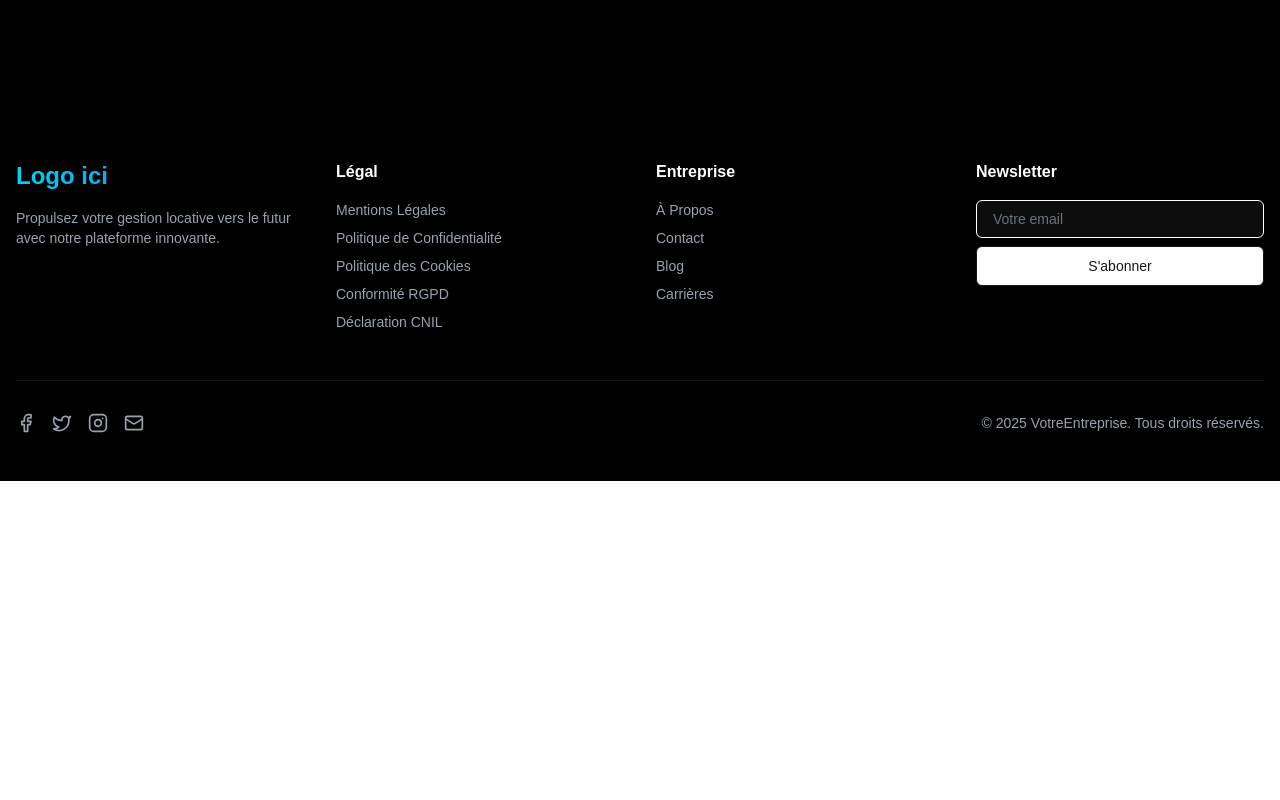
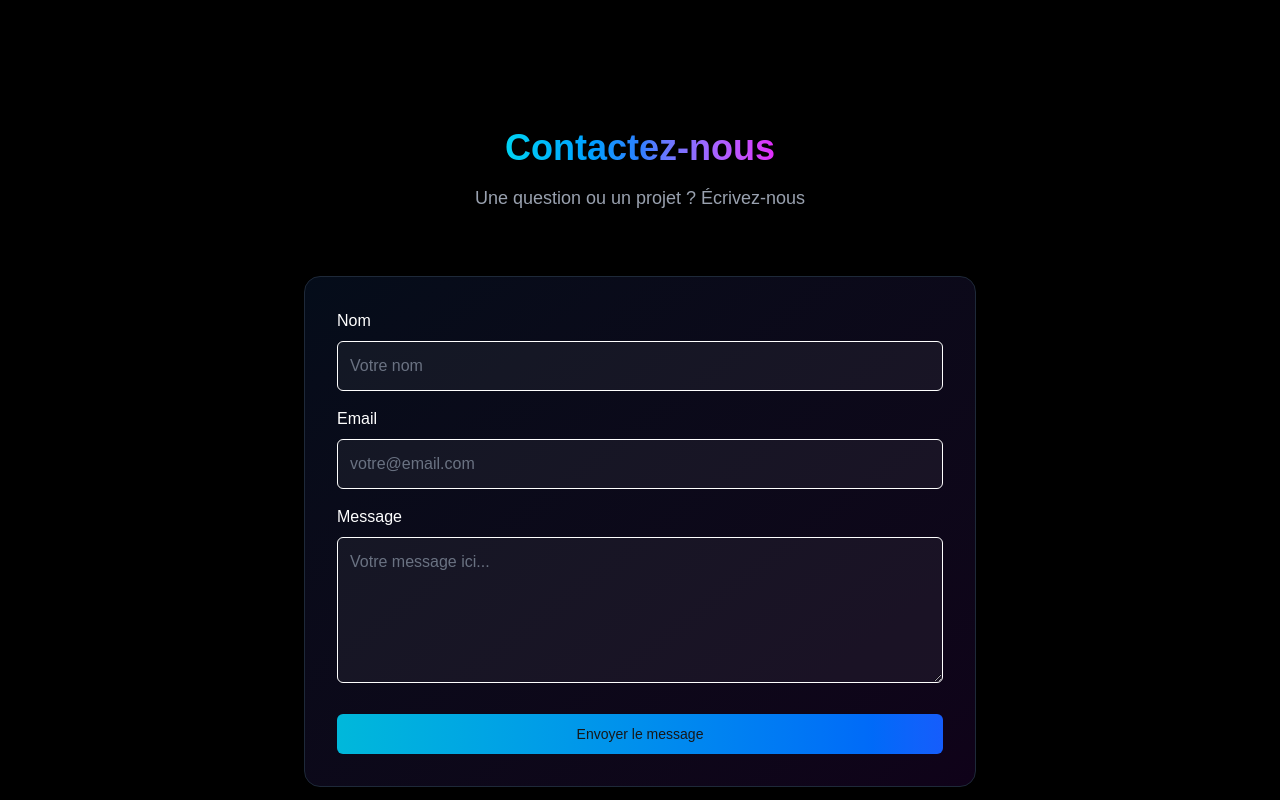
Before and after one commit to CHANG-Toma/maxi-loc, a Next.js app: page / in a window 1280 px wide. Shown: the part 1780-2580 px from the top of the page. Before the commit the page ends 2261 px from the top, so only its background shows below. Built offline with nearby package versions, Linux system fonts and the light colour scheme.

Commit message:
fix(app/page.tsx): footer links ui/ux

```diff
--- /dev/null
+++ b/src/app/legal/cnil/page.tsx
@@ -0,0 +1,49 @@
+"use client"
+
+import { motion } from "framer-motion";
+import { Button } from "@/components/ui/button";
+import { useRouter } from "next/navigation";
+
+export default function MentionsLegales() {
+  const router = useRouter();
+
+  return (
+    <div className="min-h-screen bg-black text-white">
+      <div className="container mx-auto px-4 py-16">
+        {/* Bouton retour */}
+        <motion.div
+          initial={{ opacity: 0, x: -20 }}
+          animate={{ opacity: 1, x: 0 }}
+          transition={{ duration: 0.5 }}
+        >
+          <Button
+            variant="ghost"
+            onClick={() => router.back()}
+            className="mb-8 text-gray-400 hover:text-white cursor-pointer"
+          >
+            ← Retour
+          </Button>
+        </motion.div>
+
+        {/* Contenu */}
+        <motion.div
+          initial={{ opacity: 0, y: 20 }}
+          animate={{ opacity: 1, y: 0 }}
+          transition={{ duration: 0.5, delay: 0.2 }}
+        >
+          <h1 className="text-4xl font-bold mb-8 bg-gradient-to-r from-cyan-400 to-blue-600 text-transparent bg-clip-text">
+            Déclaration CNIL
+          </h1>
+
+          <div className="prose prose-invert max-w-none">
+            <p className="text-gray-400">
+            [Votre contenu des déclaration CNIL ici]
+            </p>
+
+            {/* Ajoutez plus de contenu selon vos besoins */}
+          </div>
+        </motion.div>
+      </div>
+    </div>
+  );
+}
--- a/src/app/page.tsx
+++ b/src/app/page.tsx
@@ -23,7 +23,7 @@ import {
   Atom,
 } from "lucide-react";
 import { Button } from "../components/ui/button";
-import Footer from "../components/ui/footer";
+import Footer from "../components/footer";
 
 export default function HomePage() {
   const router = useRouter();
@@ -48,10 +48,10 @@ export default function HomePage() {
   }, [mouseX, mouseY]);
 
   const rotateX = useSpring(
-    useTransform(mouseY, [0, window.innerHeight], [10, -10])
+    useTransform(mouseY, [0, typeof window !== 'undefined' ? window.innerHeight : 0], [10, -10])
   );
   const rotateY = useSpring(
-    useTransform(mouseX, [0, window.innerWidth], [-10, 10])
+    useTransform(mouseX, [0, typeof window !== 'undefined' ? window.innerWidth : 0], [-10, 10])
   );
   const opacity = useTransform(scrollYProgress, [0, 0.5], [1, 0]);
   const scale = useTransform(scrollYProgress, [0, 0.5], [1, 0.8]);
@@ -115,6 +115,7 @@ export default function HomePage() {
       <div
         ref={targetRef}
         className="relative min-h-screen flex items-center justify-center overflow-hidden"
+        id="hero"
       >
         {/* Contenu principal de la section héro */}
         <div className="relative container px-4 mx-auto text-center z-10">
@@ -273,7 +274,7 @@ export default function HomePage() {
       </div>
 
       {/* Section des fonctionnalités du dashboard */}
-      <div className="relative py-24 bg-black/50 backdrop-blur-xl">
+      <div className="relative py-24 bg-black/50 backdrop-blur-xl" id="dashboard">
         <div className="container px-4 mx-auto">
           <motion.div
             initial={{ opacity: 0, y: 20 }}
@@ -386,6 +387,83 @@ export default function HomePage() {
         </div>
       </div>
 
+      {/* Formulaire de contact par mail */}
+      <div className="relative py-24 bg-black/50 backdrop-blur-xl" id="contact">
+        <div className="container px-4 mx-auto">
+          <motion.div
+            initial={{ opacity: 0, y: 20 }}
+            whileInView={{ opacity: 1, y: 0 }}
+            viewport={{ margin: "-100px" }}
+            className="text-center mb-16"
+          >
+            <h2 className="text-4xl font-bold text-white mb-4">
+              <span className="bg-gradient-to-r from-cyan-400 via-blue-500 to-fuchsia-500 text-transparent bg-clip-text">
+                Contactez-nous
+              </span>
+            </h2>
+            <p className="text-gray-400 text-lg">
+              Une question ou un projet ? Écrivez-nous
+            </p>
+          </motion.div>
+
+          <motion.div
+            initial={{ opacity: 0, y: 20 }}
+            whileInView={{ opacity: 1, y: 0 }}
+            viewport={{ margin: "-100px" }}
+            className="max-w-2xl mx-auto p-8 rounded-2xl bg-gradient-to-br from-blue-500/10 to-purple-600/10 backdrop-blur-xl border border-gray-800"
+          >
+            <form className="space-y-6">
+              <div className="space-y-4">
+                <div>
+                  <label htmlFor="name" className="text-white mb-2 block">
+                    Nom
+                  </label>
+                  <input
+                    type="text"
+                    id="name"
+                    name="name"
+                    className="w-full p-3 rounded-md bg-white/5 border border-primary/10 text-white placeholder-gray-500 focus:outline-none focus:ring-2 focus:ring-primary/20"
+                    placeholder="Votre nom"
+                  />
+                </div>
+
+                <div>
+                  <label htmlFor="email" className="text-white mb-2 block">
+                    Email
+                  </label>
+                  <input
+                    type="email"
+                    id="email"
+                    name="email"
+                    className="w-full p-3 rounded-md bg-white/5 border border-primary/10 text-white placeholder-gray-500 focus:outline-none focus:ring-2 focus:ring-primary/20"
+                    placeholder="votre@email.com"
+                  />
+                </div>
+
+                <div>
+                  <label htmlFor="message" className="text-white mb-2 block">
+                    Message
+                  </label>
+                  <textarea
+                    id="message"
+                    name="message"
+                    rows={5}
+                    className="w-full p-3 rounded-md bg-white/5 border border-primary/10 text-white placeholder-gray-500 focus:outline-none focus:ring-2 focus:ring-primary/20"
+                    placeholder="Votre message ici..."
+                  />
+                </div>
+              </div>
+
+              <Button
+                type="submit"
+                className="w-full bg-gradient-to-r from-cyan-500 to-blue-600 hover:from-cyan-600 hover:to-blue-700 transition-all duration-300"
+              >
+                Envoyer le message
+              </Button>
+            </form>
+          </motion.div>
+        </div>
+      </div>
       {/* Ajout du composant Footer */}
       <Footer />
     </div>
--- a/src/components/ui/footer.tsx
+++ b/src/components/footer.tsx
@@ -3,7 +3,8 @@
 import { motion } from "framer-motion";
 import Link from "next/link";
 import { Facebook, Twitter, Instagram, Mail, ExternalLink } from "lucide-react";
-import { Button } from "./button";
+import { Button } from "./ui/button";
+import { useEffect } from "react";
 
 const Footer = () => {
   const currentYear = new Date().getFullYear();
@@ -22,10 +23,10 @@ const Footer = () => {
     {
       title: "Entreprise",
       links: [
-        { name: "À Propos", href: "/about" },
-        { name: "Contact", href: "/contact" },
-        { name: "Blog", href: "/blog" },
-        { name: "Carrières", href: "/careers" },
+        { name: "Accueil", href: "#hero" },
+        { name: "Fonctionnalités", href: "#features" },
+        { name: "Services", href: "#dashboard" },
+        { name: "Contact", href: "#contact" },
       ],
     },
   ];
@@ -36,6 +37,39 @@ const Footer = () => {
     { Icon: Instagram, href: "#", label: "Instagram" },
     { Icon: Mail, href: "mailto:toma11chang@gmail.com", label: "Email" },
   ];
+
+  // Définition des styles pour l'animation
+  const styles = `
+    .highlight-section {
+      animation: pulse-highlight 1.5s ease-out;
+    }
+
+    @keyframes pulse-highlight {
+      0% {
+        box-shadow: 0 0 0 0 rgba(56, 189, 248, 0.4);
+      }
+      50% {
+        box-shadow: 0 0 0 20px rgba(56, 189, 248, 0);
+      }
+      100% {
+        box-shadow: 0 0 0 0 rgba(56, 189, 248, 0);
+      }
+    }
+  `;
+
+  useEffect(() => {
+    // Injecter les styles dans le document
+    const styleElement = document.createElement('style');
+    styleElement.innerHTML = styles;
+    document.head.appendChild(styleElement);
+
+    return () => {
+      // Nettoyer les styles à la destruction du composant
+      if (document.head.contains(styleElement)) {
+        document.head.removeChild(styleElement);
+      }
+    };
+  }, []);
 
   return (
     <footer className="relative mt-20 border-primary/10 bg-black/90 backdrop-blur-xl">
@@ -66,37 +100,41 @@ const Footer = () => {
               <h3 className="text-white font-semibold">{group.title}</h3>
               <ul className="space-y-2">
                 {group.links.map((link) => (
-                  <li key={link.name}>
-                    <Link
+                  <li key={link.name} className="relative w-full z-10">
+                    <a
                       href={link.href}
-                      className="text-gray-400 hover:text-primary transition-colors duration-200 text-sm flex items-center gap-1 group"
+                      className="text-gray-400 hover:text-white transition-colors duration-200 text-sm flex items-center gap-1 group"
+                      onClick={(e) => {
+                        // Vérifier si le lien commence par un # (lien interne)
+                        if (link.href.startsWith('#')) {
+                          e.preventDefault();
+                          const targetId = link.href.substring(1);
+                          const targetElement = document.getElementById(targetId);
+
+                          if (targetElement) {
+                            // Animation de scroll douce
+                            window.scrollTo({
+                              top: targetElement.offsetTop,
+                              behavior: 'smooth'
+                            });
+
+                            // Animation visuelle supplémentaire
+                            targetElement.classList.add('highlight-section');
+                            setTimeout(() => {
+                              targetElement.classList.remove('highlight-section');
+                            }, 1500);
+                          }
+                        }
+                      }}
                     >
                       {link.name}
                       <ExternalLink className="w-3 h-3 opacity-0 group-hover:opacity-100 transition-opacity" />
-                    </Link>
+                    </a>
                   </li>
                 ))}
               </ul>
             </div>
           ))}
-
-          {/* Newsletter */}
-          <div className="space-y-4">
-            <h3 className="text-white font-semibold">Newsletter</h3>
-            <div className="flex flex-col gap-2">
-              <input
-                type="email"
-                placeholder="Votre email"
-                className="bg-white/5 border border-primary/10 rounded-md px-4 py-2 text-sm text-white placeholder-gray-500 focus:outline-none focus:ring-2 focus:ring-primary/20"
-              />
-              <Button
-                variant="outline"
-                className="border-primary/20 text-primary hover:bg-primary/10"
-              >
-                S'abonner
-              </Button>
-            </div>
-          </div>
         </div>
 
         {/* Barre sociale */}
@@ -117,7 +155,7 @@ const Footer = () => {
               ))}
             </div>
             <p className="text-gray-400 text-sm">
-              © {currentYear} VotreEntreprise. Tous droits réservés.
+              © {currentYear} MaxiLoc. Tous droits réservés.
             </p>
           </div>
         </div>
```
Also changed, not shown: src/app/legal/mentions-legales/page.tsx (added, +49 -0 lines), src/components/navigation-menu.tsx (renamed from src/components/ui/navigation-menu.tsx), src/components/sidebar.tsx (renamed from src/components/ui/sidebar.tsx).
